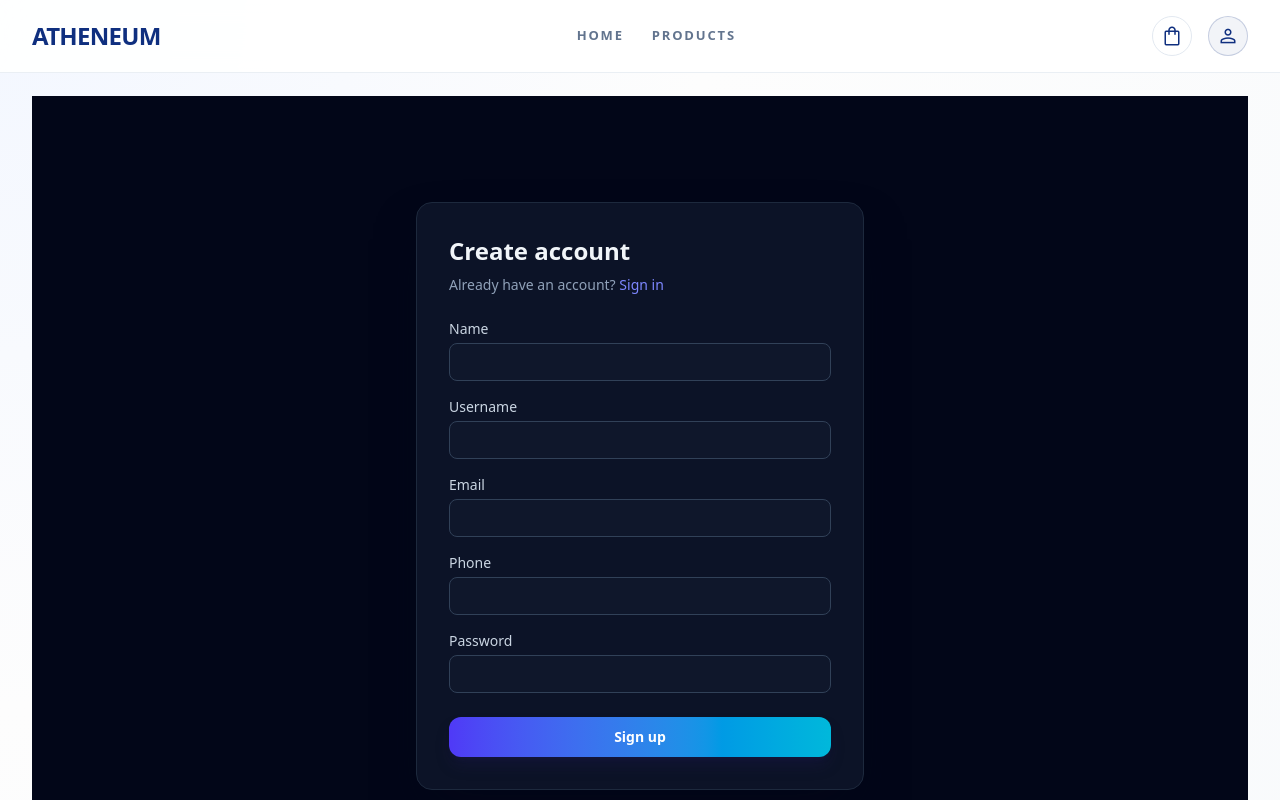
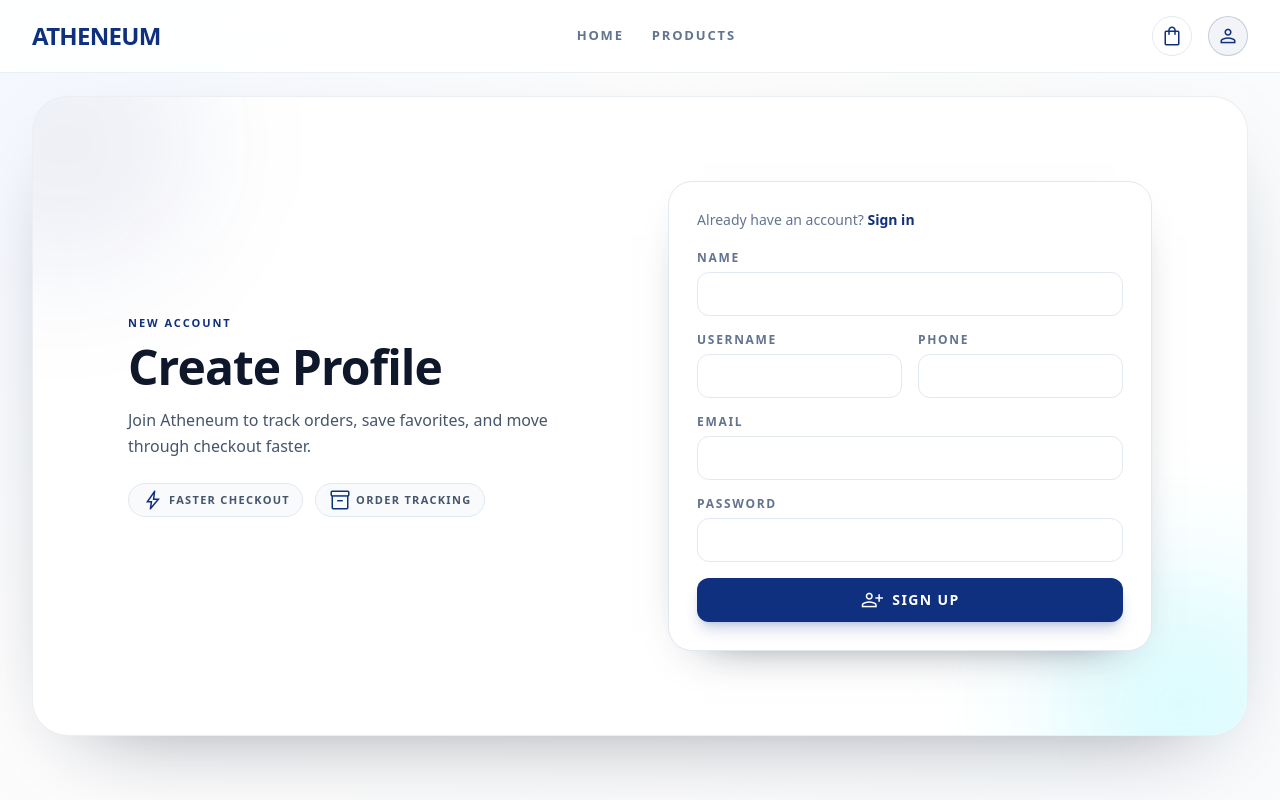
Before and after one commit to AhmeWagih/e-commerce, an Angular app in the folder apps/web/: page /signup in a window 1280 px wide. Shown: the top 800 px of the page. Built offline with nearby package versions, Linux system fonts and the light colour scheme; no server answers.

Commit message:
Refactor authentication flow and enhance sign-in/sign-up UI

```diff
--- a/apps/web/src/app/profile/profile.component.ts
+++ b/apps/web/src/app/profile/profile.component.ts
@@ -124,7 +124,6 @@ export class ProfileComponent implements OnInit {
   }
 
   signOut() {
-    this.auth.clearSession();
-    this.router.navigateByUrl('/signin', { replaceUrl: true });
+    this.auth.logout('/signin');
   }
 }
--- a/apps/web/src/app/signin/signin.component.html
+++ b/apps/web/src/app/signin/signin.component.html
@@ -1,49 +1,71 @@
-<div class="min-h-screen flex items-center justify-center bg-slate-950 px-4">
-  <div
-    class="w-full max-w-md bg-slate-900/80 border border-slate-800 rounded-2xl shadow-2xl shadow-slate-950/80 p-8 text-slate-100"
-  >
-    <h1 class="text-2xl font-semibold mb-2">Sign in</h1>
-    <p class="text-sm text-slate-400 mb-6">
-      No account?
-      <a routerLink="/signup" class="text-indigo-400 hover:text-indigo-300 font-medium">Create one</a>
+<section class="relative isolate flex min-h-[calc(100vh-10rem)] items-center overflow-hidden rounded-[2.25rem] border border-slate-200/70 bg-white px-5 py-10 shadow-[0_32px_90px_-52px_rgba(15,23,42,0.55)] sm:px-8 lg:px-12">
+  <div class="pointer-events-none absolute -left-24 -top-24 h-64 w-64 rounded-full bg-[#0f2f7f]/8 blur-3xl"></div>
+  <div class="pointer-events-none absolute -bottom-24 -right-16 h-64 w-64 rounded-full bg-cyan-200/40 blur-3xl"></div>
+
+  <div class="relative z-10 mx-auto grid max-w-5xl gap-8 lg:grid-cols-[1.05fr_minmax(0,1fr)] lg:items-center">
+    <div class="order-2 lg:order-1">
+      <p class="text-[11px] font-black uppercase tracking-[0.18em] text-[#0f2f7f]">Welcome Back</p>
+      <h1 class="mt-3 font-headline text-4xl font-black tracking-[-0.02em] text-slate-900 sm:text-5xl">Sign In</h1>
+      <p class="mt-4 max-w-md text-sm leading-relaxed text-slate-600 sm:text-base">
+        Access your curated profile, saved products, and checkout history.
       </p>
 
-    <form (ngSubmit)="submit()" class="space-y-4">
-      <div class="space-y-1">
-        <label class="block text-sm text-slate-300">Email</label>
+      <div class="mt-6 hidden gap-3 sm:flex">
+        <span class="inline-flex items-center gap-1 rounded-full border border-slate-200 bg-slate-50 px-3 py-1 text-[11px] font-bold uppercase tracking-[0.12em] text-slate-600">
+          <span class="material-symbols-outlined text-[15px] text-[#0f2f7f]">verified_user</span>
+          Secure Login
+        </span>
+        <span class="inline-flex items-center gap-1 rounded-full border border-slate-200 bg-slate-50 px-3 py-1 text-[11px] font-bold uppercase tracking-[0.12em] text-slate-600">
+          <span class="material-symbols-outlined text-[15px] text-[#0f2f7f]">favorite</span>
+          Personalized Store
+        </span>
+      </div>
+    </div>
+
+    <div class="order-1 rounded-3xl border border-slate-200 bg-white p-5 shadow-[0_18px_48px_-36px_rgba(15,23,42,0.85)] sm:p-7 lg:order-2">
+      <p class="text-sm text-slate-500">
+        No account?
+        <a routerLink="/signup" class="font-bold text-[#0f2f7f] transition hover:text-[#0a1f52]">Create one</a>
+      </p>
+
+      <form (ngSubmit)="submit()" class="mt-5 space-y-4">
+        <div class="space-y-1.5">
+          <label class="block text-xs font-bold uppercase tracking-[0.14em] text-slate-500">Email</label>
           <input
             type="email"
             name="email"
             [(ngModel)]="form.email"
             required
             autocomplete="email"
-          class="w-full rounded-lg border border-slate-700 bg-slate-900 px-3 py-2 text-sm text-slate-100 placeholder:text-slate-500 outline-none focus:ring-1 focus:ring-indigo-500 focus:border-indigo-500"
+            class="h-11 w-full rounded-xl border border-slate-200 bg-white px-3 text-sm text-slate-900 placeholder-slate-400 outline-none transition focus:border-[#0f2f7f] focus:ring-2 focus:ring-[#0f2f7f]/10"
           />
         </div>
 
-      <div class="space-y-1">
-        <label class="block text-sm text-slate-300">Password</label>
+        <div class="space-y-1.5">
+          <label class="block text-xs font-bold uppercase tracking-[0.14em] text-slate-500">Password</label>
           <input
             type="password"
             name="password"
             [(ngModel)]="form.password"
             required
             autocomplete="current-password"
-          class="w-full rounded-lg border border-slate-700 bg-slate-900 px-3 py-2 text-sm text-slate-100 placeholder:text-slate-500 outline-none focus:ring-1 focus:ring-indigo-500 focus:border-indigo-500"
+            class="h-11 w-full rounded-xl border border-slate-200 bg-white px-3 text-sm text-slate-900 placeholder-slate-400 outline-none transition focus:border-[#0f2f7f] focus:ring-2 focus:ring-[#0f2f7f]/10"
           />
         </div>
 
-      <p *ngIf="error()" class="text-sm text-rose-400">
+        <p *ngIf="error()" class="rounded-xl border border-rose-200 bg-rose-50 px-3 py-2 text-sm font-semibold text-rose-700">
           {{ error() }}
         </p>
 
         <button
           type="submit"
-        class="w-full mt-2 inline-flex items-center justify-center rounded-xl bg-linear-to-r from-indigo-600 to-cyan-500 px-4 py-2.5 text-sm font-semibold text-white shadow-lg shadow-indigo-950/40 hover:brightness-110 active:translate-y-px transition disabled:opacity-60 disabled:cursor-not-allowed"
+          class="inline-flex h-11 w-full items-center justify-center gap-2 rounded-xl bg-[#0f2f7f] px-4 text-sm font-bold uppercase tracking-widest text-white shadow-lg shadow-[#0f2f7f]/20 transition hover:bg-[#0a1f52] active:scale-[0.99] disabled:cursor-not-allowed disabled:opacity-60"
           [disabled]="loading()"
         >
-        {{ loading() ? 'Please wait…' : 'Sign in' }}
+          <span class="material-symbols-outlined text-[18px]">login</span>
+          {{ loading() ? 'Please wait...' : 'Sign in' }}
         </button>
       </form>
     </div>
   </div>
+</section>
--- a/apps/web/src/app/signup/signup.component.html
+++ b/apps/web/src/app/signup/signup.component.html
@@ -1,83 +1,107 @@
-<div class="min-h-screen flex items-center justify-center bg-slate-950 px-4 py-10">
-  <div
-    class="w-full max-w-md bg-slate-900/80 border border-slate-800 rounded-2xl shadow-2xl shadow-slate-950/80 p-8 text-slate-100"
-  >
-    <h1 class="text-2xl font-semibold mb-2">Create account</h1>
-    <p class="text-sm text-slate-400 mb-6">
-      Already have an account?
-      <a routerLink="/signin" class="text-indigo-400 hover:text-indigo-300 font-medium">Sign in</a>
+<section class="relative isolate flex min-h-[calc(100vh-10rem)] items-center overflow-hidden rounded-[2.25rem] border border-slate-200/70 bg-white px-5 py-10 shadow-[0_32px_90px_-52px_rgba(15,23,42,0.55)] sm:px-8 lg:px-12">
+  <div class="pointer-events-none absolute -left-24 -top-20 h-64 w-64 rounded-full bg-[#0f2f7f]/8 blur-3xl"></div>
+  <div class="pointer-events-none absolute -bottom-24 -right-16 h-64 w-64 rounded-full bg-cyan-200/40 blur-3xl"></div>
+
+  <div class="relative z-10 mx-auto grid max-w-5xl gap-8 lg:grid-cols-[1.05fr_minmax(0,1fr)] lg:items-center">
+    <div class="order-2 lg:order-1">
+      <p class="text-[11px] font-black uppercase tracking-[0.18em] text-[#0f2f7f]">New Account</p>
+      <h1 class="mt-3 font-headline text-4xl font-black tracking-[-0.02em] text-slate-900 sm:text-5xl">Create Profile</h1>
+      <p class="mt-4 max-w-md text-sm leading-relaxed text-slate-600 sm:text-base">
+        Join Atheneum to track orders, save favorites, and move through checkout faster.
       </p>
 
-    <form (ngSubmit)="submit()" class="space-y-4">
-      <div class="space-y-1">
-        <label class="block text-sm text-slate-300">Name</label>
+      <div class="mt-6 hidden gap-3 sm:flex">
+        <span class="inline-flex items-center gap-1 rounded-full border border-slate-200 bg-slate-50 px-3 py-1 text-[11px] font-bold uppercase tracking-[0.12em] text-slate-600">
+          <span class="material-symbols-outlined text-[15px] text-[#0f2f7f]">bolt</span>
+          Faster Checkout
+        </span>
+        <span class="inline-flex items-center gap-1 rounded-full border border-slate-200 bg-slate-50 px-3 py-1 text-[11px] font-bold uppercase tracking-[0.12em] text-slate-600">
+          <span class="material-symbols-outlined text-[15px] text-[#0f2f7f]">inventory_2</span>
+          Order Tracking
+        </span>
+      </div>
+    </div>
+
+    <div class="order-1 rounded-3xl border border-slate-200 bg-white p-5 shadow-[0_18px_48px_-36px_rgba(15,23,42,0.85)] sm:p-7 lg:order-2">
+      <p class="text-sm text-slate-500">
+        Already have an account?
+        <a routerLink="/signin" class="font-bold text-[#0f2f7f] transition hover:text-[#0a1f52]">Sign in</a>
+      </p>
+
+      <form (ngSubmit)="submit()" class="mt-5 space-y-4">
+        <div class="grid gap-4 sm:grid-cols-2">
+          <div class="space-y-1.5 sm:col-span-2">
+            <label class="block text-xs font-bold uppercase tracking-[0.14em] text-slate-500">Name</label>
             <input
               type="text"
               name="name"
               [(ngModel)]="form.name"
               required
               autocomplete="name"
-          class="w-full rounded-lg border border-slate-700 bg-slate-900 px-3 py-2 text-sm text-slate-100 placeholder:text-slate-500 outline-none focus:ring-1 focus:ring-indigo-500 focus:border-indigo-500"
+              class="h-11 w-full rounded-xl border border-slate-200 bg-white px-3 text-sm text-slate-900 placeholder-slate-400 outline-none transition focus:border-[#0f2f7f] focus:ring-2 focus:ring-[#0f2f7f]/10"
             />
           </div>
 
-      <div class="space-y-1">
-        <label class="block text-sm text-slate-300">Username</label>
+          <div class="space-y-1.5">
+            <label class="block text-xs font-bold uppercase tracking-[0.14em] text-slate-500">Username</label>
             <input
               type="text"
               name="username"
               [(ngModel)]="form.username"
               autocomplete="username"
-          class="w-full rounded-lg border border-slate-700 bg-slate-900 px-3 py-2 text-sm text-slate-100 placeholder:text-slate-500 outline-none focus:ring-1 focus:ring-indigo-500 focus:border-indigo-500"
+              class="h-11 w-full rounded-xl border border-slate-200 bg-white px-3 text-sm text-slate-900 placeholder-slate-400 outline-none transition focus:border-[#0f2f7f] focus:ring-2 focus:ring-[#0f2f7f]/10"
             />
           </div>
 
-      <div class="space-y-1">
-        <label class="block text-sm text-slate-300">Email</label>
+          <div class="space-y-1.5">
+            <label class="block text-xs font-bold uppercase tracking-[0.14em] text-slate-500">Phone</label>
+            <input
+              type="tel"
+              name="phone"
+              [(ngModel)]="form.phone"
+              autocomplete="tel"
+              class="h-11 w-full rounded-xl border border-slate-200 bg-white px-3 text-sm text-slate-900 placeholder-slate-400 outline-none transition focus:border-[#0f2f7f] focus:ring-2 focus:ring-[#0f2f7f]/10"
+            />
+          </div>
+
+          <div class="space-y-1.5 sm:col-span-2">
+            <label class="block text-xs font-bold uppercase tracking-[0.14em] text-slate-500">Email</label>
             <input
               type="email"
               name="email"
               [(ngModel)]="form.email"
               required
               autocomplete="email"
-          class="w-full rounded-lg border border-slate-700 bg-slate-900 px-3 py-2 text-sm text-slate-100 placeholder:text-slate-500 outline-none focus:ring-1 focus:ring-indigo-500 focus:border-indigo-500"
+              class="h-11 w-full rounded-xl border border-slate-200 bg-white px-3 text-sm text-slate-900 placeholder-slate-400 outline-none transition focus:border-[#0f2f7f] focus:ring-2 focus:ring-[#0f2f7f]/10"
             />
           </div>
 
-      <div class="space-y-1">
-        <label class="block text-sm text-slate-300">Phone</label>
-        <input
-          type="tel"
-          name="phone"
-          [(ngModel)]="form.phone"
-          autocomplete="tel"
-          class="w-full rounded-lg border border-slate-700 bg-slate-900 px-3 py-2 text-sm text-slate-100 placeholder:text-slate-500 outline-none focus:ring-1 focus:ring-indigo-500 focus:border-indigo-500"
-        />
-      </div>
-
-      <div class="space-y-1">
-        <label class="block text-sm text-slate-300">Password</label>
+          <div class="space-y-1.5 sm:col-span-2">
+            <label class="block text-xs font-bold uppercase tracking-[0.14em] text-slate-500">Password</label>
             <input
               type="password"
               name="password"
               [(ngModel)]="form.password"
               required
               autocomplete="new-password"
-          class="w-full rounded-lg border border-slate-700 bg-slate-900 px-3 py-2 text-sm text-slate-100 placeholder:text-slate-500 outline-none focus:ring-1 focus:ring-indigo-500 focus:border-indigo-500"
+              class="h-11 w-full rounded-xl border border-slate-200 bg-white px-3 text-sm text-slate-900 placeholder-slate-400 outline-none transition focus:border-[#0f2f7f] focus:ring-2 focus:ring-[#0f2f7f]/10"
             />
           </div>
+        </div>
 
-      <p *ngIf="error()" class="text-sm text-rose-400">
+        <p *ngIf="error()" class="rounded-xl border border-rose-200 bg-rose-50 px-3 py-2 text-sm font-semibold text-rose-700">
           {{ error() }}
         </p>
 
         <button
           type="submit"
-        class="w-full mt-2 inline-flex items-center justify-center rounded-xl bg-linear-to-r from-indigo-600 to-cyan-500 px-4 py-2.5 text-sm font-semibold text-white shadow-lg shadow-indigo-950/40 hover:brightness-110 active:translate-y-px transition disabled:opacity-60 disabled:cursor-not-allowed"
+          class="inline-flex h-11 w-full items-center justify-center gap-2 rounded-xl bg-[#0f2f7f] px-4 text-sm font-bold uppercase tracking-widest text-white shadow-lg shadow-[#0f2f7f]/20 transition hover:bg-[#0a1f52] active:scale-[0.99] disabled:cursor-not-allowed disabled:opacity-60"
           [disabled]="loading()"
         >
-        {{ loading() ? 'Please wait…' : 'Sign up' }}
+          <span class="material-symbols-outlined text-[18px]">person_add</span>
+          {{ loading() ? 'Please wait...' : 'Sign up' }}
         </button>
       </form>
     </div>
   </div>
+</section>
```
Also changed, not shown: apps/web/src/app/services/auth.service.ts (+11 -0 lines). Lines whose indentation alone changed are shown as unchanged.
